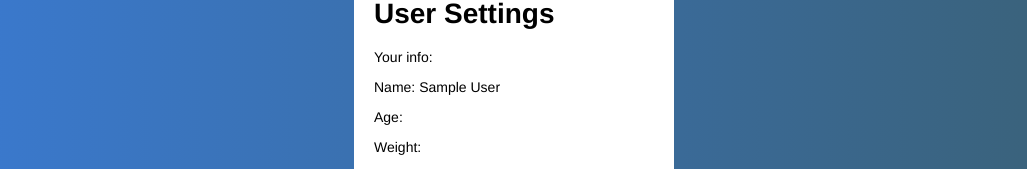
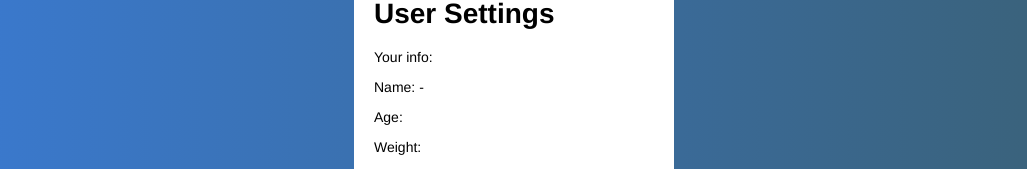
Before and after one commit to dar-g/react-water-tracker, a React (Create React App) app: page /user-settings in a window 1280 px wide. Shown: the part 157-326 px from the top of the page, without its empty margins (126-1153 px from the left). Built offline with nearby package versions, Linux system fonts and the light colour scheme; sample sign-in values are in the browser's storage.

Commit message:
Update: -Routing

```diff
--- a/src/App.js
+++ b/src/App.js
@@ -1,6 +1,6 @@
 import './App.css';
 import WaterTracker from './containers/MainPage/components/WaterTracker/WaterTracker';
-import RegisterRouting from './containers/RegisterRouting/RegisterRouting';
+import RegisterRouting from './containers/RegisterPage/RegisterRouting';
 import {
     BrowserRouter as Router,
     Switch,
@@ -78,7 +78,7 @@ function App() {
                         <UserStatistics />
                     </Route>
                     <Route path="/user-settings">
-                        <UserSettings />
+                        <UserSettings getUserProperty={getUserProperty} />
                     </Route>
                 </Switch>
             </Router>
--- a/src/containers/MainPage/components/Counter/Counter.jsx
+++ b/src/containers/MainPage/components/Counter/Counter.jsx
@@ -3,7 +3,9 @@ import {useState} from "react";
 import UserService from "../../../../services/UserService";
 import getCurrentDay from "../../../../helpers/getCurrentDay";
 
-function Counter () {
+function Counter ({
+    updateWaterConsumption
+}) {
     // todo: place into initial state a func not 0
     const [count, setCount] = useState(0);
     const today = getCurrentDay();
@@ -11,10 +13,9 @@ function Counter () {
     const increaseCount = () => {
         const newCount = count + 200;
         setCount(newCount);
-        let dayConsumptionObj = UserService.saveLiquidConsumption(today, newCount);
-        UserService.updateConsumptionArr(dayConsumptionObj, '+');
-        UserService.saveUserSettingsToLS();
+        updateWaterConsumption(newCount, '+');
     }
+    // todo: simplify decrease func thesame as increase
     const decreaseCount = () => {
         const newCount = count - 200;
         setCount(newCount);
--- a/src/containers/MainPage/components/UserSettings.jsx
+++ b/src/containers/MainPage/components/UserSettings.jsx
@@ -4,9 +4,9 @@ import clearLS from "../../../helpers/clearLS";
 import css from "./WaterTracker/WaterTracker.module.css";
 import {useEffect, useState} from "react";
 
-function UserSettings () {
-
-    const [userName, setUserName] = useState('-');
+function UserSettings ({getUserProperty}) {
+    // todo: add getUserProperty to all parameters
+    const [userName, setUserName] = useState(getUserProperty('name'));
     const [userAge, setUserAge] = useState('-');
     const [userWeight, setUserWeight] = useState('-');
     const [userGender, setUserGender] = useState('-');
@@ -15,7 +15,7 @@ function UserSettings () {
         UserService.getUserObjFromLS()
             .then((res) => {
                 const userData = JSON.parse(res);
-                setUserName(userData.name);
+                // setUserName(userData.name);
                 setUserAge(userData.age);
                 setUserWeight(userData.weight);
                 setUserGender(userData.gender);
@@ -31,7 +31,7 @@ function UserSettings () {
                 <h1>User Settings</h1>
 
                 <p>Your info:</p>
-                <p>Name: {userName}</p>
+                <p>Name: {userName || '-'}</p>
                 <p>Age: {userAge}</p>
                 <p>Weight: {userWeight}</p>
                 <p>Gender: {userGender}</p>
--- a/src/containers/MainPage/components/WaterTracker/WaterTracker.jsx
+++ b/src/containers/MainPage/components/WaterTracker/WaterTracker.jsx
@@ -2,17 +2,24 @@ import css from "./WaterTracker.module.css";
 import Counter from "../Counter/Counter";
 import NavBar from "../NavBar/NavBar";
 import getCurrentDay from "../../../../helpers/getCurrentDay";
+import UserService from "../../../../services/UserService";
 
 // todo: check if count already exists in LS
 
 function WaterTracker() {
+    const today = getCurrentDay();
+    const updateWaterConsumption = (newCount, sign) => {
+        let dayConsumptionObj = UserService.saveLiquidConsumption(today, newCount);
+        UserService.updateConsumptionArr(dayConsumptionObj, sign);
+        UserService.saveUserSettingsToLS();
+    }
 
     return (
         <div className={`${css.waterTracker} container`}>
             <div className={css.content}>
                 <h1>Water Tracker</h1>
                 <div className="date">Today: {getCurrentDay()}</div>
-                <Counter />
+                <Counter updateWaterConsumption={updateWaterConsumption} />
             </div>
             <NavBar />
         </div>
--- a/src/containers/RegisterRouting/RegisterRouting.jsx
+++ b/src/containers/RegisterPage/RegisterRouting.jsx
@@ -25,7 +25,7 @@ function RegisterRouting({
         return setUserProperty('gender', value);
     };
 
-    let { path, url } = useRouteMatch();
+    let { path } = useRouteMatch();
 
     return (
         <div className="register-page container">
```
Also changed, not shown: src/containers/RegisterPage/components/AgeInput.jsx (renamed from src/containers/RegisterRouting/components/AgeInput.jsx), src/containers/RegisterPage/components/GenderInput.jsx (renamed from src/containers/RegisterRouting/components/GenderInput.jsx), src/containers/RegisterPage/components/NameInput.jsx (renamed from src/containers/RegisterRouting/components/NameInput.jsx), src/containers/RegisterPage/components/WeightInput.jsx (renamed from src/containers/RegisterRouting/components/WeightInput.jsx).
